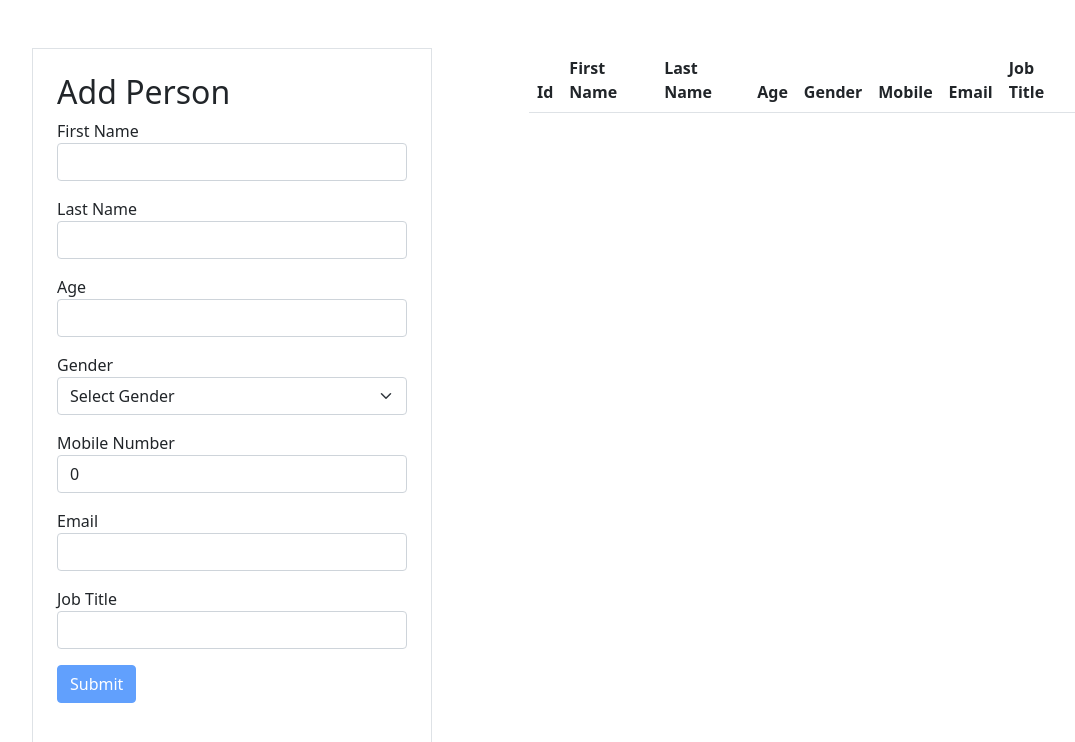
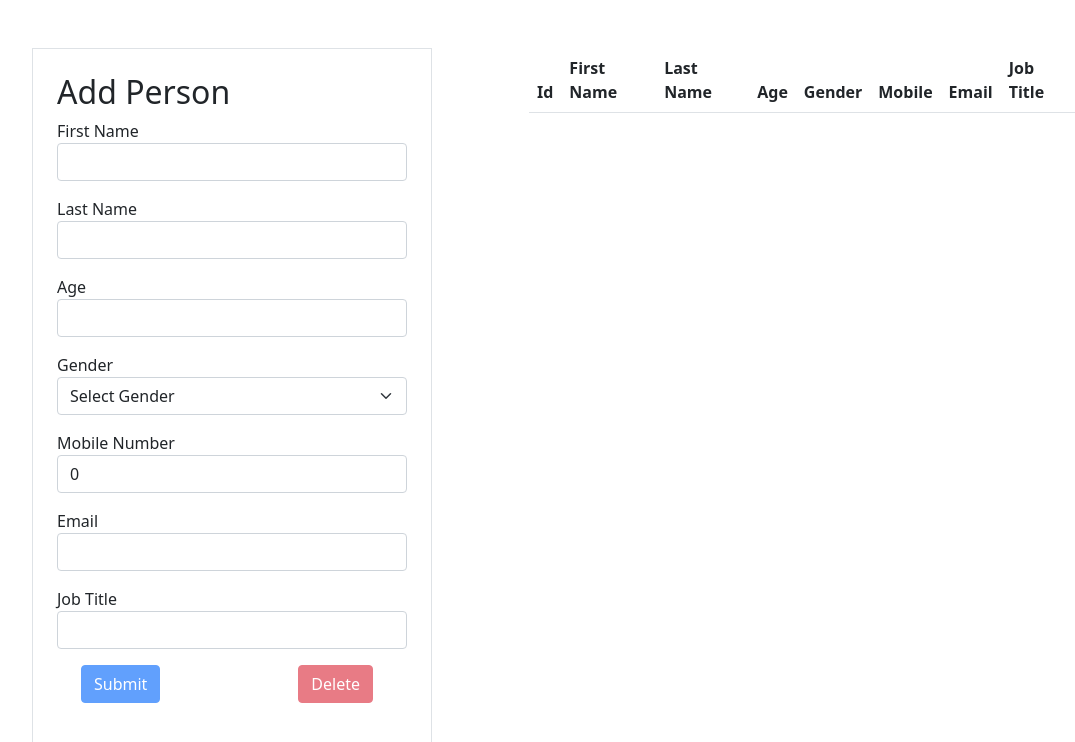
Before and after one commit to MasterJameson/NewPortfolio, a React (Create React App) app: page / in a window 1280 px wide. Shown: the top 742 px of the page, without its empty margins (123-1198 px from the left). Built offline with nearby package versions, Linux system fonts and the light colour scheme.

Commit message:
added delete function

```diff
--- a/src/Forms/AddPerson/index.tsx
+++ b/src/Forms/AddPerson/index.tsx
@@ -1,6 +1,6 @@
 import React, { useState, useEffect } from 'react'
 import { useDispatch, useSelector } from 'react-redux';
-import { addPerson, unselectPerson } from '../../redux/action';
+import { addPerson, removePerson, unselectPerson } from '../../redux/action';
 import PersonErr from '../FormErr/PersonErr';
 import { MyPerson } from './interface';
 
@@ -139,6 +139,12 @@ const AddPerson = () => {
     handleReset()
   }
 
+  const handleDeletePerson = (event: { preventDefault: () => void; }) => {
+    dispatch(removePerson(person))
+    event.preventDefault();
+    handleReset()
+  }
+
   // const arr = [1, 2, 3, 4, 5];
   // const tst = arr.map(val => { return val > 3 });
   // const fltr = arr.filter(val => { return val > 3 });
@@ -189,7 +195,17 @@ const AddPerson = () => {
             <input type="text" name='jobTitle' value={person.jobTitle} onFocus={handleId}
               onChange={event => { handleInputChange(event) }} className='form-control  mb-3' />
           </div>
-          <button type='submit' disabled={!person.isInputValid.formValid} className='btn btn-primary' onClick={handleDispatchPerson}>Submit</button>
+          <div className="container">
+            <div className="row">
+              <div className="col-md-4">
+                <button type='submit' disabled={!person.isInputValid.formValid} className='btn btn-primary' onClick={handleDispatchPerson}>Submit</button>
+              </div>
+              <div className="col-md-4 offset-md-4">
+                <button type='submit' disabled={personSelected.length === 0} className='btn btn-danger' onClick={handleDeletePerson}>Delete</button>
+              </div>
+            </div>
+
+          </div>
           <div className="panel panel-default mt-2" style={{ height: 30 }}>
             <PersonErr isInputError={person.isInputError} />
           </div>
--- a/src/Tables/PersonTable/index.tsx
+++ b/src/Tables/PersonTable/index.tsx
@@ -6,9 +6,11 @@ import { selectedPerson } from '../../redux/action';
 const PersonTable = () => {
   const personList = useSelector((state: any) => state.personList)
   const dispatch: any = useDispatch();
+
   const handleData = (event: MyPerson) => {
     dispatch(selectedPerson(event))
   }
+
   return (
     <table className="table table-striped mt-5 " >
       <thead>
--- a/src/redux/action.tsx
+++ b/src/redux/action.tsx
@@ -15,6 +15,12 @@ export const selectedPerson = (data: MyPerson) => {
 export const unselectPerson = () => {
   return {
     type: 'UNSELECTED_PERSON',
-    // selected: data
   }
 }
+
+export const removePerson = (data: MyPerson) => {
+  return {
+    type: 'REMOVED_PERSON',
+    removed: data
+  }
+}
--- a/src/redux/reducer.tsx
+++ b/src/redux/reducer.tsx
@@ -17,18 +17,30 @@ const reducer = (state: any = storeStates, action: any) => {
         }), action.add],
       }
       return state;
+
     case 'SELECTED_PERSON':
       state = {
         ...state,
         selectedPerson: [action.selected],
       }
       return state;
+
     case 'UNSELECTED_PERSON':
       state = {
         ...state,
         selectedPerson: [],
       }
       return state;
+
+    case 'REMOVED_PERSON':
+      state = {
+        ...state,
+        personList: state.personList.filter((item: any) => {
+          return item.id !== action.removed.id
+        }),
+      }
+      return state;
+
     default:
       return state;
   }
```
